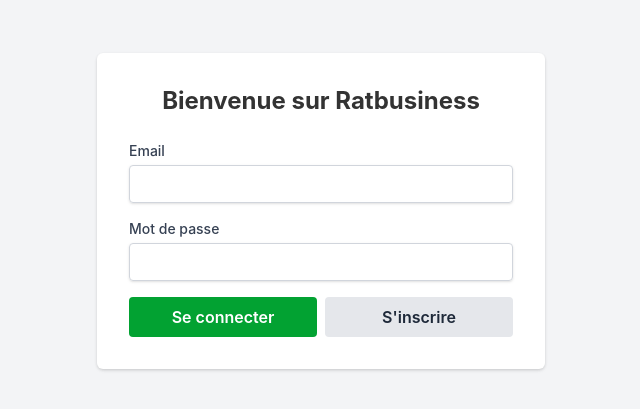
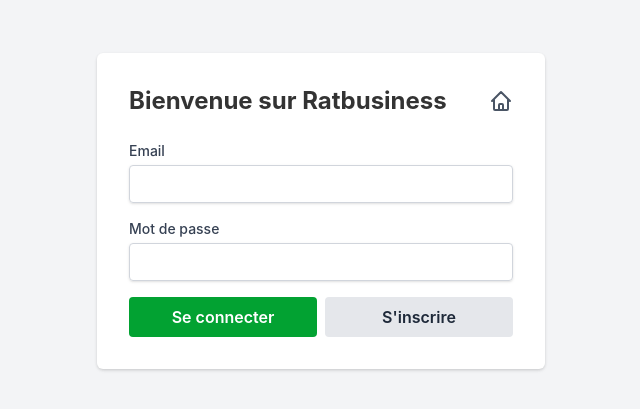
Before and after one commit to ThibaultBarral/ratbusiness, a Next.js app: page /login in a window 1280 px wide. Shown: the part 189-598 px from the top of the page, without its empty margins (319-959 px from the left). Built offline with nearby package versions, Linux system fonts and the light colour scheme.

Commit message:
Add dashboard preview image and update HomePage layout

```diff
--- a/src/app/login/page.tsx
+++ b/src/app/login/page.tsx
@@ -18,7 +18,17 @@
     return (
         <div className="min-h-screen flex items-center justify-center bg-gray-100 px-4">
             <div className="max-w-md w-full bg-white p-8 rounded-lg shadow-md">
-                <h2 className="text-2xl font-bold text-center mb-6">Bienvenue sur Ratbusiness</h2>
+                <div className="flex justify-between items-center mb-6">
+                    <h2 className="text-2xl font-bold">Bienvenue sur Ratbusiness</h2>
+                    <button
+                        onClick={() => router.push("/")}
+                        className="text-gray-600 hover:text-primary transition-colors"
+                    >
+                        <svg xmlns="http://www.w3.org/2000/svg" className="h-6 w-6" fill="none" viewBox="0 0 24 24" stroke="currentColor">
+                            <path strokeLinecap="round" strokeLinejoin="round" strokeWidth={2} d="M3 12l2-2m0 0l7-7 7 7M5 10v10a1 1 0 001 1h3m10-11l2 2m-2-2v10a1 1 0 01-1 1h-3m-6 0a1 1 0 001-1v-4a1 1 0 011-1h2a1 1 0 011 1v4a1 1 0 001 1m-6 0h6" />
+                        </svg>
+                    </button>
+                </div>
                 {showMessage && (
                     <div className="mb-4 text-green-600 bg-green-100 p-3 rounded text-center text-sm">
                         Un email de confirmation a été envoyé. Merci de vérifier votre boîte mail pour activer votre compte avant de vous connecter.
--- a/src/app/page.tsx
+++ b/src/app/page.tsx
@@ -91,8 +91,8 @@
 
             {/* Features Preview */}
             <div className="relative lg:block">
-              <div className="relative w-full aspect-square rounded-2xl overflow-hidden border border-gray-800">
-                <div className="absolute inset-0 bg-gradient-to-br from-green-500/20 to-transparent" />
+              <div className="relative w-full rounded-2xl overflow-hidden border border-gray-800">
+                <div className="absolute inset-0" />
                 <Image
                   src="/assets/img/dashboard-preview.png"
                   alt="Dashboard Preview"
@@ -265,12 +265,6 @@
                   </svg>
                   support@ratbusiness.com
                 </p>
-                <p className="flex items-center gap-2">
-                  <svg xmlns="http://www.w3.org/2000/svg" className="h-5 w-5 text-green-400" viewBox="0 0 20 20" fill="currentColor">
-                    <path d="M2 3a1 1 0 011-1h2.153a1 1 0 01.986.836l.74 4.435a1 1 0 01-.54 1.06l-1.548.773a11.037 11.037 0 006.105 6.105l.774-1.548a1 1 0 011.059-.54l4.435.74a1 1 0 01.836.986V17a1 1 0 01-1 1h-2C7.82 18 2 12.18 2 5V3z" />
-                  </svg>
-                  +33 1 23 45 67 89
-                </p>
               </div>
             </div>
             <form className="space-y-4">
```
Also changed, not shown: public/assets/img/dashboard-preview.png (added).
